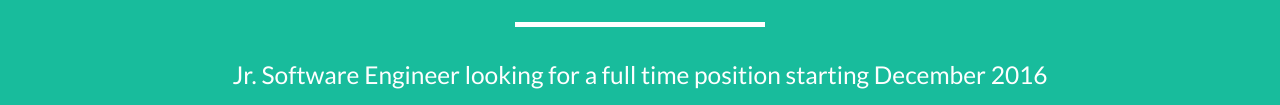
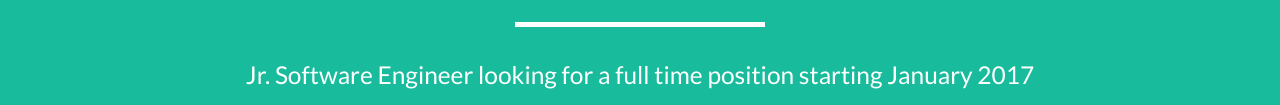
Before and after one commit to lucasmarzocco/lucasmarzocco.github.io, a website: page index.html in a window 1280 px wide. Shown: the part 855-960 px from the top of the page. Drawn offline with nearby package versions, Linux system fonts and the light colour scheme.

Commit message:
changed dates

```diff
--- a/index.html
+++ b/index.html
@@ -77,7 +77,7 @@
                     <div class="intro-text">
                         <span class="name">Lucas Marzocco</span>
                         <hr class="star-light">
-                        <span class="skills">Jr. Software Engineer looking for a full time position starting December 2016 </span>
+                        <span class="skills">Jr. Software Engineer looking for a full time position starting January 2017 </span>
 
                 	<div class="col-lg-8 col-lg-offset-2 text-center">
                     		<a href="https://docs.google.com/document/d/1FGlQVWlsFyQuwomWjcdBIdqk15syzPT3q3utR76eT9E/pub" target= "_blank" class="btn btn-lg btn-outline">
```
Also changed, not shown: 1 other file.
